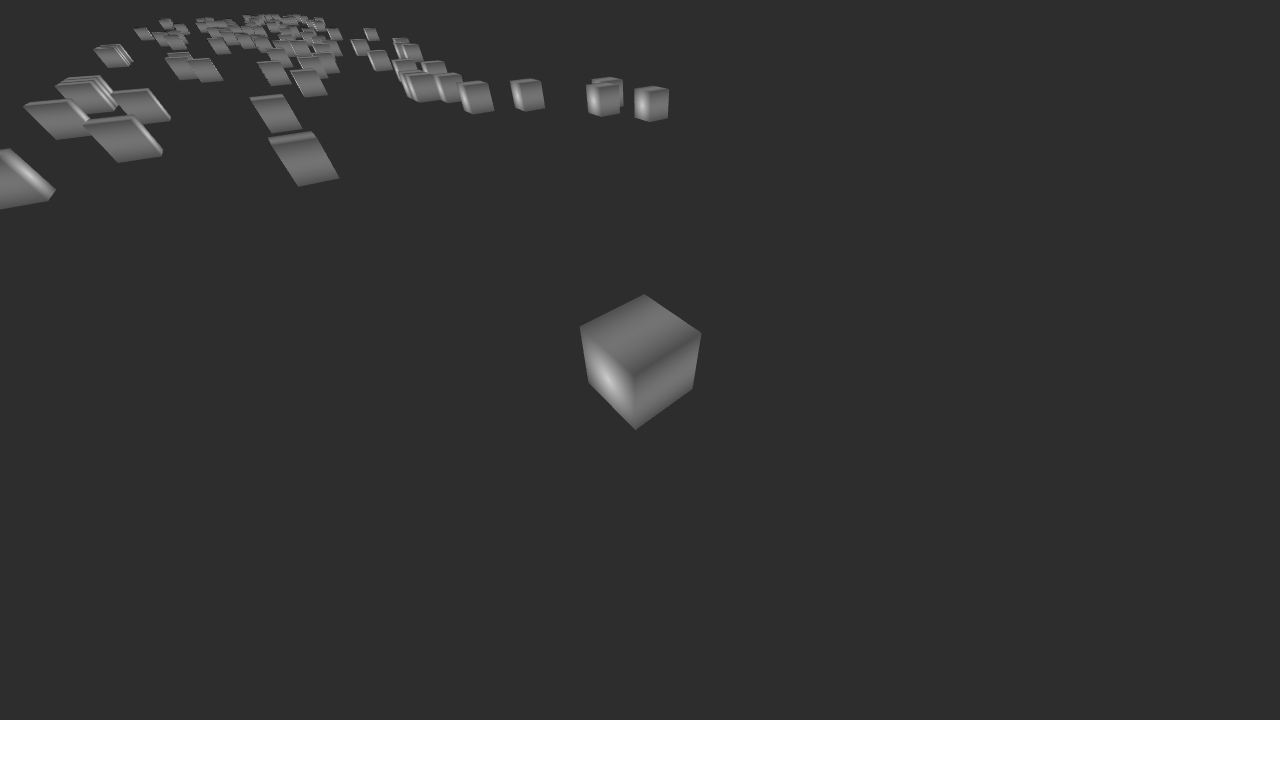
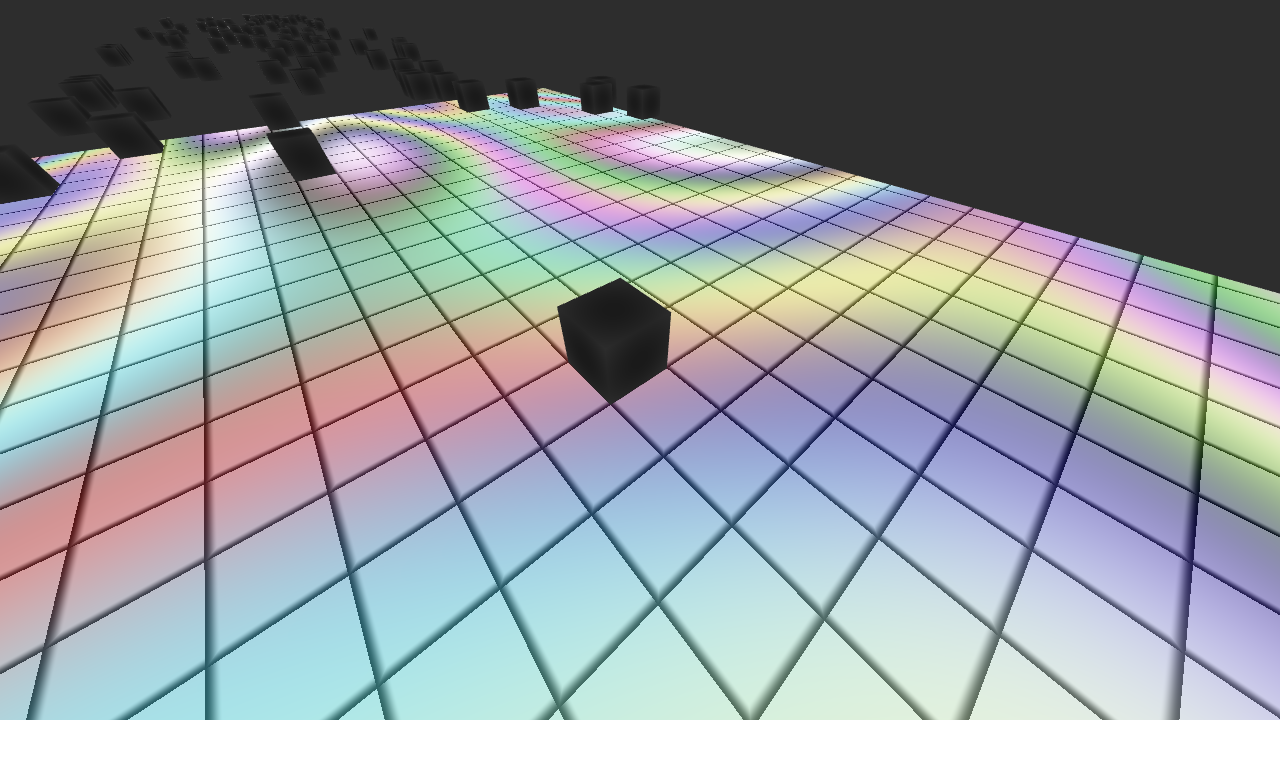
Before and after one commit to bysse/bookclub-webgl, a website: page lecube/dev/index.html in a window 1280 px wide. Drawn offline with Linux system fonts and the light colour scheme; animation ran at ten frames a second.

Commit message:
Added the plasma landscape

```diff
--- a/lecube/dev/index.html
+++ b/lecube/dev/index.html
@@ -43,32 +43,69 @@
 	}
 </script>
 
-<script id="v_transform" type="x-shader/x-vertex">
+<script id="v_solid" type="x-shader/x-vertex">
  	attribute vec3 vertex;
 
  	uniform mat4 uProjection;
  	uniform mat4 uView;
  	uniform mat4 uModel;
 
-	varying vec2 fragPosition;
+	varying vec3 fragPosition;
 	void main(void) {
-		fragPosition = vertex.xy;
+		fragPosition = vertex;
 		mat4 modelView = uView * uModel;
 		// normal = modelView * inputNormal
     	gl_Position = uProjection * modelView * vec4(vertex, 1.0);
   	}
 </script>
 
-<script id="f_transform" type="x-shader/x-fragment">
+<script id="f_solid" type="x-shader/x-fragment">
 	precision mediump float;
-	varying vec2 fragPosition;
+	varying vec3 fragPosition;
+	uniform vec3 uColor;
 	void main(void) {
-		vec3 colorA = vec3(0.10, 0.10, 0.10);
-		vec3 colorB = vec3(0.80, 0.80, 0.80);
-		float dist = length(fragPosition);
-		vec3 color = mix(colorB, colorA, dist*.5);
+		vec3 color = uColor + .1*length(fragPosition);
+		gl_FragColor = vec4(color, 1.0);
+	}
+</script>
 
-		gl_FragColor = vec4(color, 1.0);
+<script id="f_plasma" type="x-shader/x-fragment">
+	precision mediump float;
+	varying vec3 fragPosition;
+
+	uniform float uTime;
+	uniform vec2 uMix;
+
+	const float PI=3.1415926;
+	const vec2 iResolution = vec2(20., 20.);
+
+	void main() {
+		float bt = uTime*(85./60.);
+		float t = floor(bt) + pow(fract(bt), 3.);
+
+		vec2 uv = (fragPosition.xz / iResolution.xy);
+		vec3 s = vec3(uv, uv.x*uv.y);
+		vec3 p = vec3(0.);
+
+		p += sin(s.x*3. + t*.7 + 8.);
+		p += sin(s.y*2. + t*.3 + 5.);
+		p += sin(s.z*5. + t*.4 - 1.);
+		p += sin(s + t);
+		p += sin(dot(uv, uv) + t);
+
+	    vec3 plasma = .5 + .5 * sin(PI * (p + vec3(0.0, 0.5, 1.0)));
+
+	    vec2 grid = mod(fragPosition.xz*.5 + vec2(0., .5), vec2(1.));
+		float c = min(
+			smoothstep(1., .9, abs(grid.x)),
+			smoothstep(1., .9, abs(grid.y))
+		);
+		vec3 shader = vec3(c);
+		vec3 bw = vec3((plasma.x+plasma.y+plasma.z)/3.);
+
+		vec3 color = mix(shader, mix(bw, plasma, uMix.y), uMix.x);
+
+	    gl_FragColor = vec4(color, 1);
 	}
 </script>
 
@@ -88,6 +125,8 @@
 
 <script type="text/javascript" src="js/roller.js"></script>
 
+<script type="text/javascript" src="js/landscape.js"></script>
+
 <script type="text/javascript" src="js/kdb.js"></script>
 
 <script type="text/javascript" src="js/main.js"></script>
--- a/lecube/dev/js/kdb.js
+++ b/lecube/dev/js/kdb.js
@@ -339,7 +339,6 @@ var geometry = function() {
 		};
 	};
 
-
 	return {
 		quad : quad,
 		cube : cube
--- /dev/null
+++ b/lecube/dev/js/landscape.js
@@ -0,0 +1,67 @@
+var landscape = function() {
+	var W = 20;
+	var H = 40;
+
+	var buffer, shader;
+
+	var initialize = function(gl) {
+		var vertices=[];
+
+		var push = function(x, y) {
+			vertices.push(y);
+			vertices.push(0);
+			vertices.push(x);
+		};
+
+		var scale = 2;
+		for (var y=0;y<H;y++) {
+			for (var x=0;x<W;x++) {
+				var px = scale * (x - Math.floor(W/2));
+				var py = scale * (y - Math.floor(H/2));
+				var py1 = py + scale;
+
+				push(px, py);
+				push(px, py1);
+				if ((y&1) == 0 &&  x + 1 == W || (y&1) == 1 && x == 0) {
+					push(px, py1);
+				}
+			}
+		}
+		buffer = kdb.staticBuffer(3, vertices);
+
+		shader = new kdb.Program('v_solid', 'f_plasma');
+		shader.attribute('vertex');
+		shader.uniform('uProjection');
+		shader.uniform('uView');
+		shader.uniform('uModel');
+		shader.uniform('uTime');
+		shader.uniform('uMix');
+	};
+
+
+	var update = function(gl, time, dt) {
+		var projection = camera.projection();
+		var view = camera.view();
+		var model = new Matrix4();
+
+		shader.use();
+		gl.bindBuffer(gl.ARRAY_BUFFER, buffer);
+		gl.enableVertexAttribArray(shader.a.vertex);
+		gl.vertexAttribPointer(shader.a.vertex, buffer.stride, gl.FLOAT, false, 0, 0);
+
+		gl.uniformMatrix4fv(shader.u.uProjection, false, projection.elements);
+		gl.uniformMatrix4fv(shader.u.uView, false, view.elements);
+		gl.uniformMatrix4fv(shader.u.uModel, false, model.elements);
+
+		gl.uniform1f(shader.u.uTime, time);
+		gl.uniform2f(shader.u.uMix, .5, .5);
+		gl.uniform3f(shader.u.uColor, 1, 0, 1);
+
+		gl.drawArrays(gl.TRIANGLE_STRIP, 0, buffer.elements);
+	};
+
+	return {
+		initialize : initialize,
+		update : update
+	};
+}();
--- a/lecube/dev/js/main.js
+++ b/lecube/dev/js/main.js
@@ -39,7 +39,7 @@ var initialize = function(gl, w, h, onInitialized) {
 	// TODO: initialize effects here
 	camera.initialize(gl);
 	roller.initialize(gl);
-
+	landscape.initialize(gl);
 
 	quad = geometry.quad(1);
 
@@ -69,5 +69,6 @@ var main = function(gl, time, dt) {
 	// TODO: run the effects here
 
 	camera.update(gl, time, dt);
+	landscape.update(gl, time, dt);
 	roller.update(gl, time, dt);
 };
--- a/lecube/dev/js/roller.js
+++ b/lecube/dev/js/roller.js
@@ -8,11 +8,11 @@ var roller = function() {
 
 	var edgeDistance = Math.sqrt(2)-1;
 	var roll = function(matrix, alpha) {
-		var x = alpha;
+		var x = Math.cos(3.1415*alpha);
 		var y = Math.sin(3.1415*alpha) * edgeDistance;
 
 		matrix.setIdentity();
-		matrix.translate(x, y, 0);
+		matrix.translate(-x, y, 0);
 		matrix.rotate(-90*alpha, 0, 0, 1);
 
 		return matrix;
@@ -22,11 +22,12 @@ var roller = function() {
 		gl.disable(gl.CULL_FACE);
 
 		cube = geometry.cube(1);
-		shader = new kdb.Program('v_transform', 'f_transform');
+		shader = new kdb.Program('v_solid', 'f_solid');
 		shader.attribute('vertex');
 		shader.uniform('uProjection');
 		shader.uniform('uView');
 		shader.uniform('uModel');
+		shader.uniform('uColor');
 
 		cubes.push(firstCube);
 
@@ -44,7 +45,11 @@ var roller = function() {
 
 		var step = sync.step(t, 0);
 		var alpha = step*sync.unit(t, .5);
-		var dx = step * Math.floor(sync.tounit(t)*2);
+		var dx = step * Math.floor(sync.tounit(t)*2) * 2;
+		var dxfract = Math.cos(3.1415*alpha);
+
+		var c = sync.fadein(t, -.5, .5) * .5;
+		var color = [c,0,0];
 
 
 		var projection = camera.projection();
@@ -55,6 +60,7 @@ var roller = function() {
 
 		gl.uniformMatrix4fv(shader.u.uProjection, false, projection.elements);
 		gl.uniformMatrix4fv(shader.u.uView, false, view.elements);
+		gl.uniform3f(shader.u.uColor, color[0], color[1], color[2]);
 
 		roll(model, alpha);
 
@@ -63,7 +69,7 @@ var roller = function() {
 		for (var i=0;i<CUBE_COUNT;i++) {
 			var p = cubes[i];
 			if (i == 0) {
-				firstCube = [p[0] + dx + alpha, p[1], p[2]];
+				firstCube = [p[0], p[1], p[2]];
 			}
 			m.setTranslate(p[0] + dx, p[1], p[2]);
 			m.concat(model);
```
